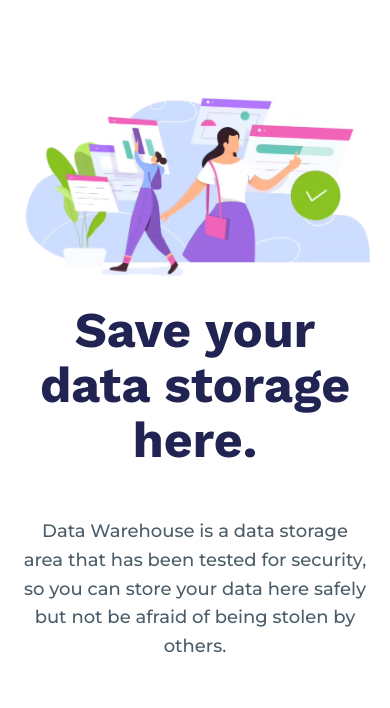
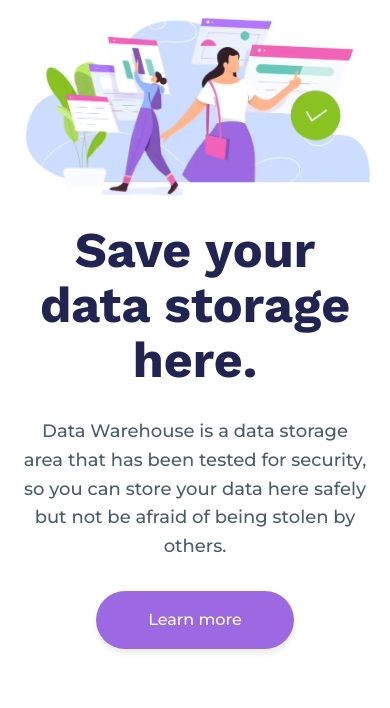
Before and after one commit to kazhemyaka/beetroot_firstproject, a website: page index.html in a window 390 px wide. Shown: the part 103-811 px from the top of the page. Drawn offline with nearby package versions, Linux system fonts and the light colour scheme.

Commit message:
Margin changes

```diff
--- a/assets/styles/scss/_footer.scss
+++ b/assets/styles/scss/_footer.scss
@@ -2,6 +2,10 @@
   &__container {
     margin-block: 120px;
     color: $violet-dark-color;
+
+    @include mobile {
+      margin-block-end: 50px;
+    }
   }
 
   &__try {
--- a/assets/styles/scss/_hero.scss
+++ b/assets/styles/scss/_hero.scss
@@ -2,7 +2,8 @@
   &__container {
     display: flex;
     justify-content: space-between;
-    margin: 100px auto;
+    margin: 0 auto;
+    margin-block: 100px;
     position: relative;
 
     @include laptop {
@@ -10,6 +11,10 @@
       flex-wrap: wrap-reverse;
       justify-content: center;
       gap: 20px;
+    }
+
+    @include mobile {
+      margin-block-start: 20px;
     }
   }
 
@@ -44,6 +49,10 @@
     @include laptop {
       font-size: remify(50px);
     }
+
+    @include mobile {
+      margin-bottom: 30px;
+    }
   }
 
   &__paragraph {
@@ -56,6 +65,10 @@
     @include laptop {
       max-width: none;
     }
+
+    @include mobile {
+      margin-bottom: 30px;
+    }
   }
 
   &__btn {
```
Also changed, not shown: assets/styles/css/style.css.
